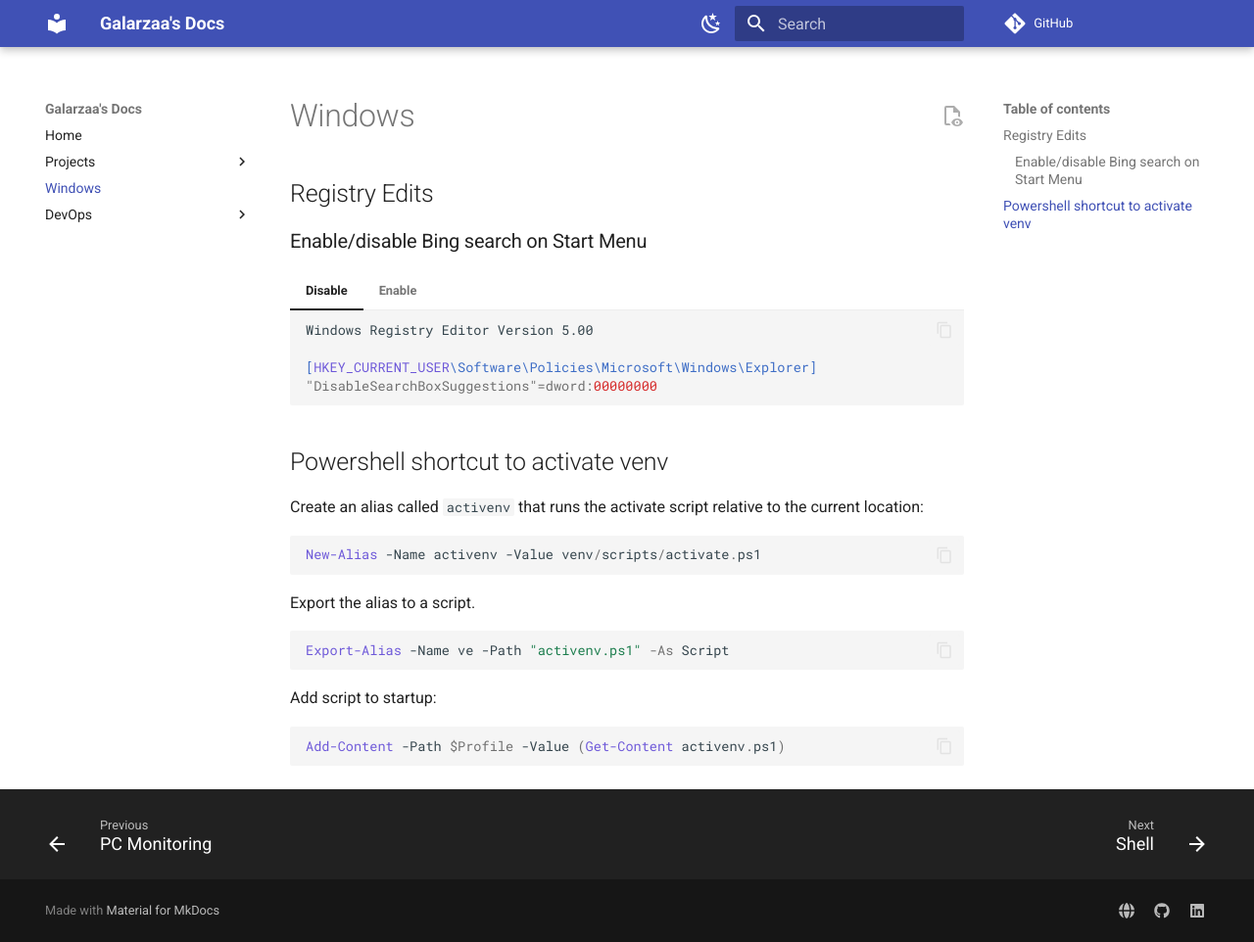
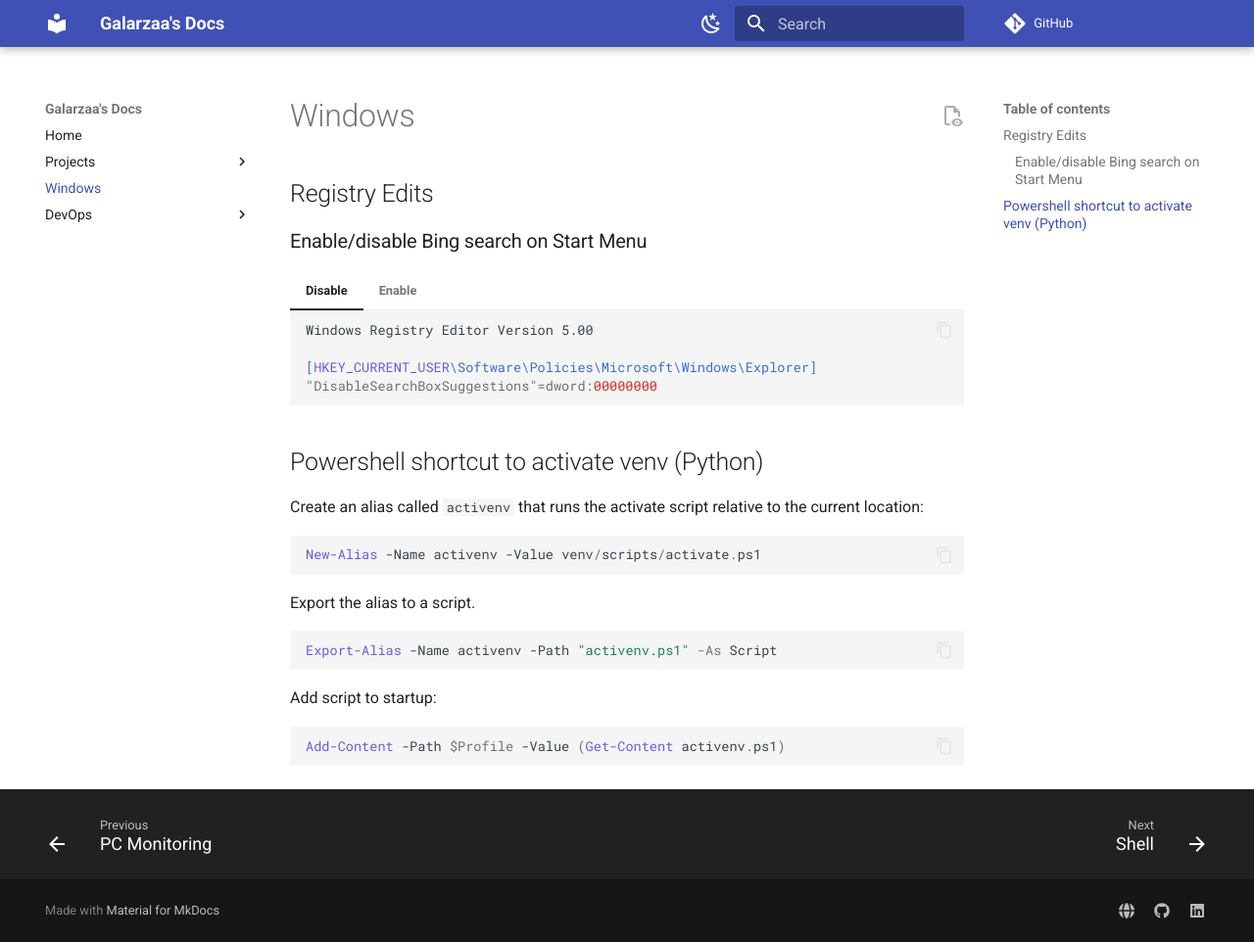
Before and after one commit to Galarzaa90/PersonalDocs, an MkDocs documentation site: the page built from docs/windows.md, in a window 1280 px wide and 962 px high. Shown: the whole window at 98% size. Built offline with MkDocs 1.6.1 and Material for MkDocs 9.7.7, drawn with Linux system fonts in a browser that asks for light colours; comment, search, counter and statistics services are not loaded.

Commit message:
Fixed typo in venv alias for windows

````diff
--- a/docs/windows.md
+++ b/docs/windows.md
@@ -20,7 +20,7 @@
     "DisableSearchBoxSuggestions"=dword:00000001
     ```
 
-## Powershell shortcut to activate venv
+## Powershell shortcut to activate venv (Python)
 
 Create an alias called `activenv` that runs the activate script relative to the current location:
 
@@ -31,7 +31,7 @@ New-Alias -Name activenv -Value venv/scripts/activate.ps1
 Export the alias to a script.
 
 ```powershell
-Export-Alias -Name ve -Path "activenv.ps1" -As Script
+Export-Alias -Name activenv -Path "activenv.ps1" -As Script
 ```
 
 Add script to startup:
````
